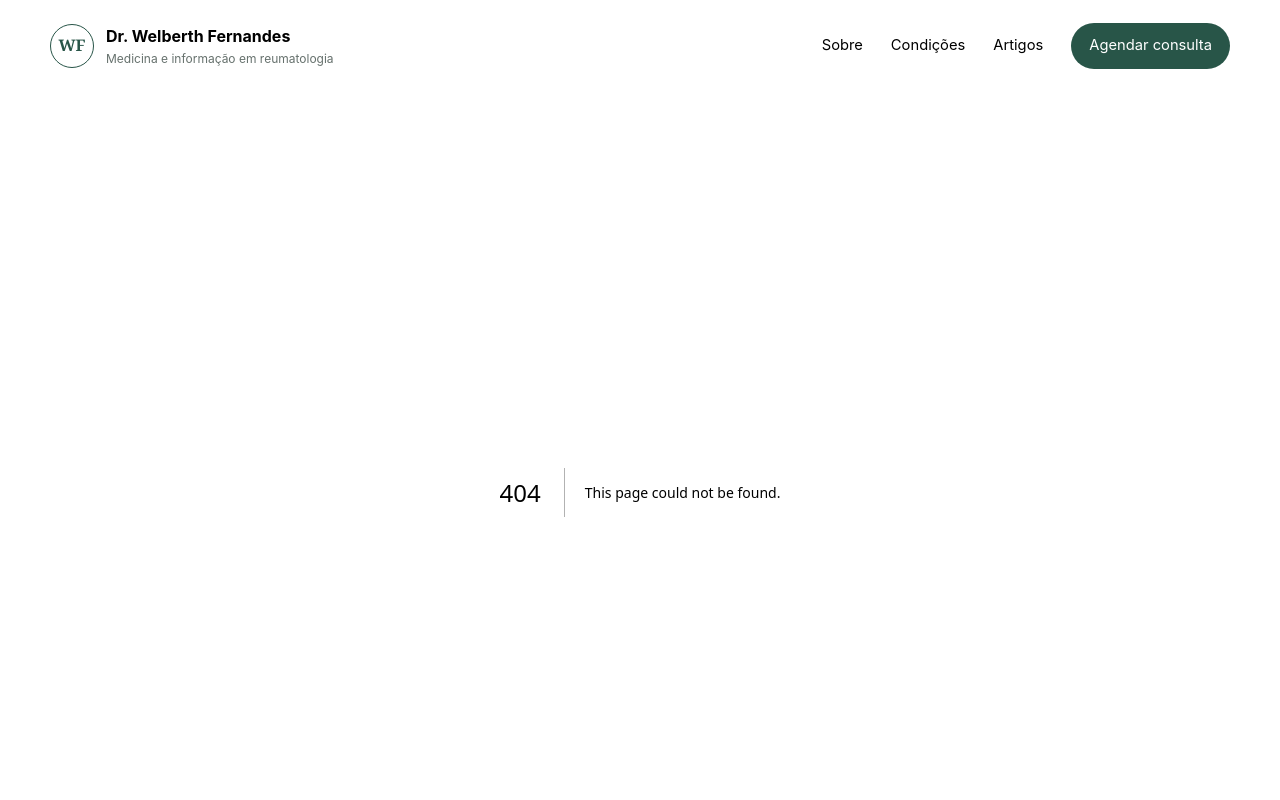
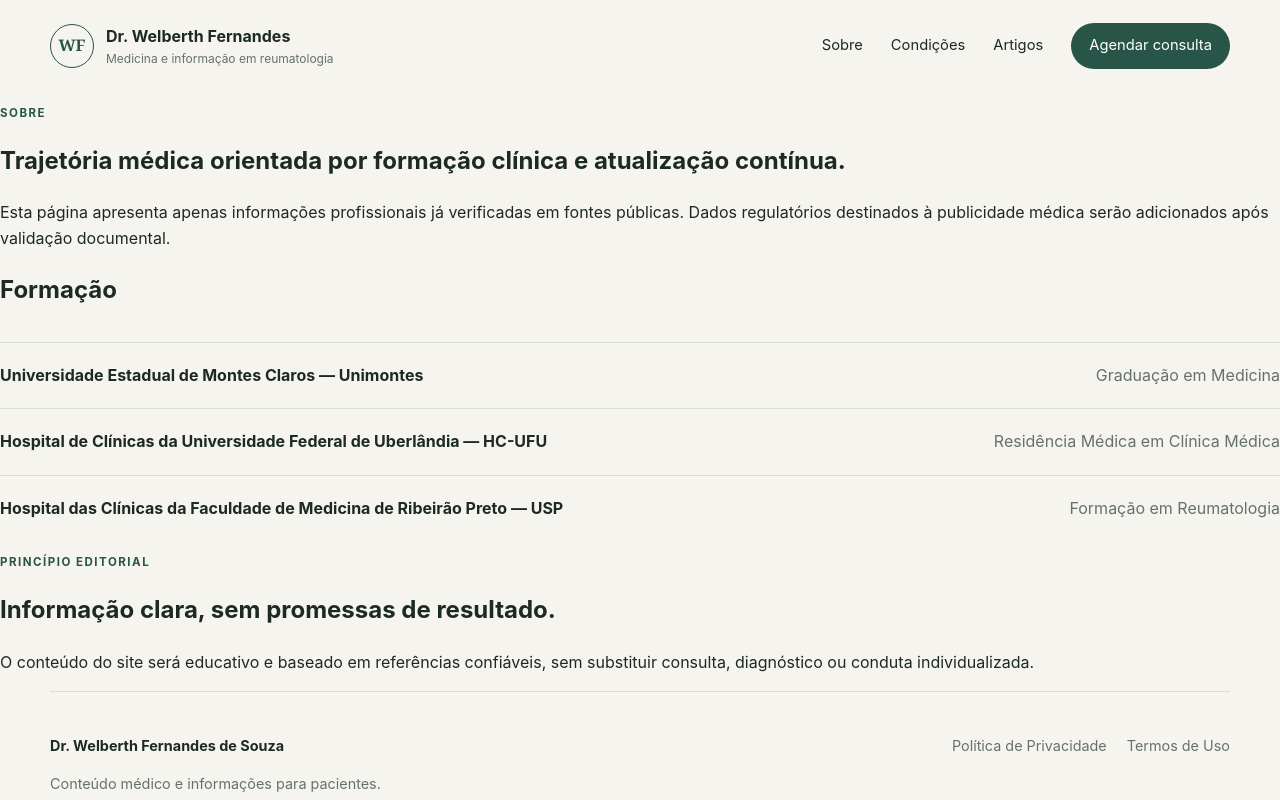
Before and after one commit to Zoqvera/Dr.-Welberth, a Next.js app: page /sobre in a window 1280 px wide. Before the commit this address had no page. Shown: the top 800 px of the page. Built offline with nearby package versions, Linux system fonts and the light colour scheme.

Commit message:
Add physician profile page

```diff
--- /dev/null
+++ b/app/sobre/page.tsx
@@ -0,0 +1,48 @@
+import type { Metadata } from "next";
+
+export const metadata: Metadata = {
+  title: "Sobre",
+  description: "Conheça a trajetória de formação médica de Welberth Fernandes de Souza.",
+};
+
+export default function SobrePage() {
+  return (
+    <main className="inner-page">
+      <section className="page-hero">
+        <p className="eyebrow">Sobre</p>
+        <h1>Trajetória médica orientada por formação clínica e atualização contínua.</h1>
+        <p className="lead">
+          Esta página apresenta apenas informações profissionais já verificadas em fontes públicas. Dados regulatórios destinados à publicidade médica serão adicionados após validação documental.
+        </p>
+      </section>
+
+      <section className="content-grid">
+        <article className="prose-card">
+          <h2>Formação</h2>
+          <div className="timeline detailed">
+            <div>
+              <strong>Universidade Estadual de Montes Claros — Unimontes</strong>
+              <span>Graduação em Medicina</span>
+            </div>
+            <div>
+              <strong>Hospital de Clínicas da Universidade Federal de Uberlândia — HC-UFU</strong>
+              <span>Residência Médica em Clínica Médica</span>
+            </div>
+            <div>
+              <strong>Hospital das Clínicas da Faculdade de Medicina de Ribeirão Preto — USP</strong>
+              <span>Formação em Reumatologia</span>
+            </div>
+          </div>
+        </article>
+
+        <aside className="note-card">
+          <p className="eyebrow">Princípio editorial</p>
+          <h2>Informação clara, sem promessas de resultado.</h2>
+          <p>
+            O conteúdo do site será educativo e baseado em referências confiáveis, sem substituir consulta, diagnóstico ou conduta individualizada.
+          </p>
+        </aside>
+      </section>
+    </main>
+  );
+}
```
